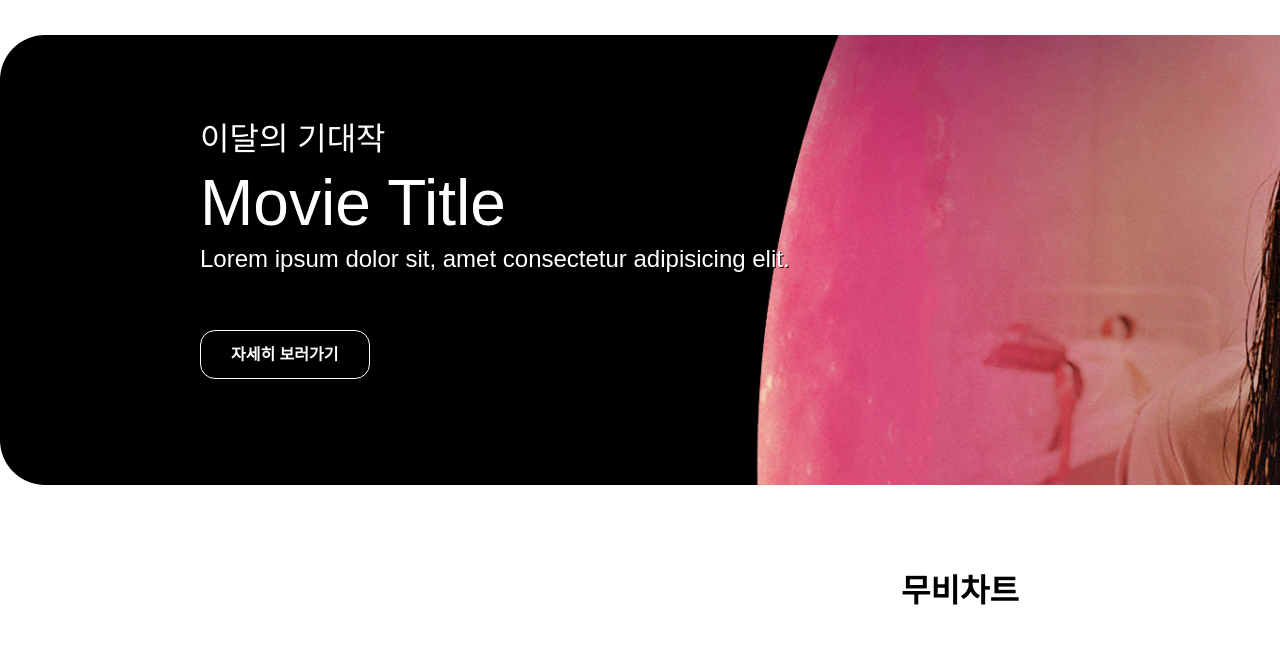
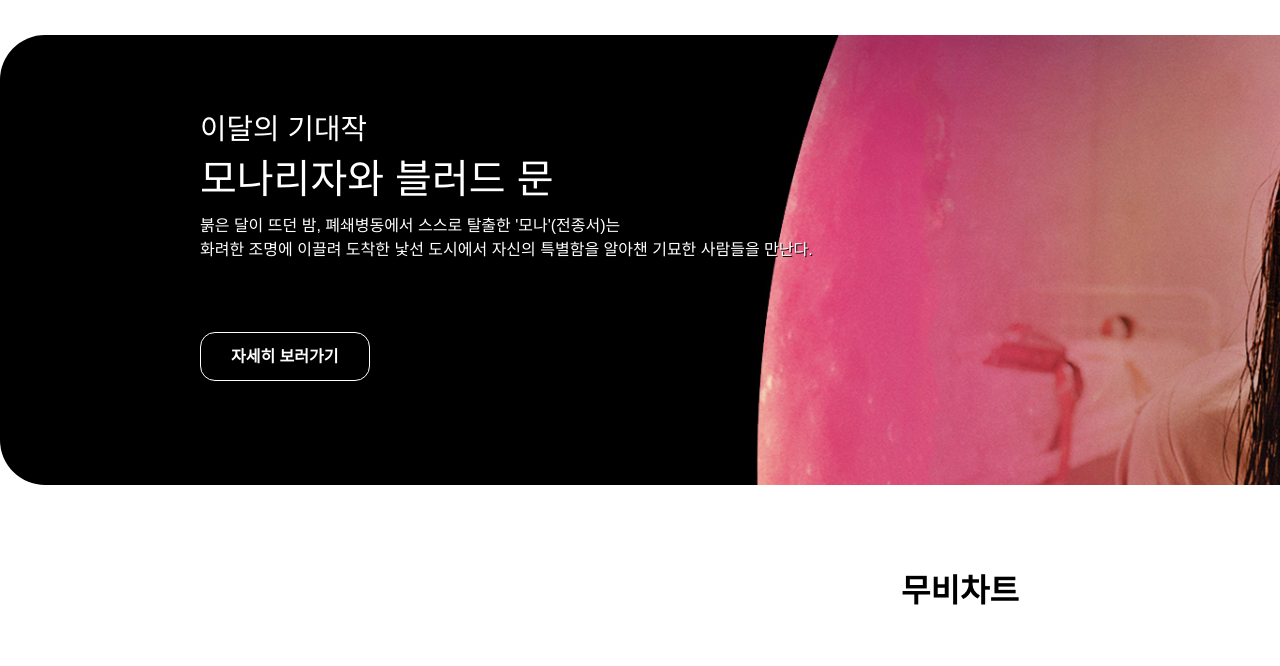
Before and after one commit to Bambi8125/project01_cgv, a plain HTML site: page index.html in a window 1280 px wide. Shown: the part 112-778 px from the top of the page. Drawn offline with nearby package versions, Linux system fonts and the light colour scheme; a web font is replaced by a local one.

Commit message:
230702_02

```diff
--- a/css/style.css
+++ b/css/style.css
@@ -96,7 +96,6 @@ h1 {
 /* 메인 메뉴 */
 
 #container {
-    width: fit-content;
     height: 70px;
     margin: 0 auto;
     font-size: 1rem;
@@ -146,11 +145,7 @@ h1 {
     overflow: visible;
 }
 
-
-
-
 /* 서브 메뉴 */
-
 .sub_container {
     display: block;
     width: 200px;
@@ -229,7 +224,6 @@ h1 {
     width: 1600px;
     height: auto;
     margin: 0 auto;
-    background: none;
 }
 
 .quick_menu_box {
@@ -237,7 +231,7 @@ h1 {
     height: auto;
     position: fixed;
     margin-left: 1600px;
-    margin-top: 350px;
+    margin-top: 280px;
     z-index: 999;
 }
 
@@ -306,14 +300,6 @@ h1 {
     line-height: 18px;
 }
 
-.extraQB span {
-    text-shadow: 0.1rem 0.1rem 0 white;
-}
-
-.extraQB p {
-    text-shadow: 0.1rem 0.1rem 0 white;
-}
-
 #QBicon3,
 #QBicon4 {
     display: block;
@@ -359,20 +345,21 @@ main .slide ul li div {
 
 /* 슬라이더 텍스트 */
 main .slide ul li div p.slide_type {
-    font-size: 2rem;
-    line-height: 3rem;
+    font-size: 1.8rem;
+    line-height: 1.8rem;
+    margin-bottom: 15px;
 }
 
 main .slide ul li div p.slide_tit {
-    font-size: 4rem;
-    line-height: 5rem;
-
+    font-size: 2.5rem;
+    line-height: 2.5rem;
+    margin-bottom: 15px;
 }
 
 main .slide ul li div p.slide_date {
-    font-size: 1.5rem;
-    line-height: 2rem;
-
+    font-size: 1rem;
+    line-height: 1.5rem;
+    margin-bottom: 15px;
 }
 
 main .slide ul li div a.slide_btn {
@@ -515,7 +502,7 @@ main .slide ul li#slide-4 {
 .chart_box {
     float: left;
     margin: 0.9rem;
-    transition: .3s;
+    transition: 0.3s;
 }
 
 .poster_box {
@@ -524,18 +511,18 @@ main .slide ul li#slide-4 {
     border-radius: 8%;
     overflow: hidden;
     z-index: 9999;
-    transition: .3s ease-in-out;
+    transition: 0.3s ease-in-out;
 }
 
 .poster_box img{
     width: 210px;
     height: 295px;
-    transition: all 0.5s ease-in-out;
+    transition: all 0.3s ease-in-out;
     transform: scale(1);
 }
 
 .chart_box:hover img{
-    transition: all 0.5s ease-in-out;
+    transition: all 0.3s ease-in-out;
     transform: scale(1.05);
 }
 
@@ -544,7 +531,7 @@ main .slide ul li#slide-4 {
     position: relative;
     top: -230px;
     opacity: 0;
-    transition: all 0.5s ease-in-out;
+    transition: all 0.3s ease-in-out;
 }
 
 .poster_box > a.bookmark > div {
--- a/index.html
+++ b/index.html
@@ -171,8 +171,8 @@
             <li id="slide-2">
                <div>
                   <p class="slide_type">이달의 기대작</p>
-                  <p class="slide_tit">Movie Title</p>
-                  <p class="slide_date">Lorem ipsum dolor sit, amet consectetur adipisicing elit. </p>
+                  <p class="slide_tit">모나리자와 블러드 문</p>
+                  <p class="slide_date">붉은 달이 뜨던 밤, 폐쇄병동에서 스스로 탈출한 '모나'(전종서)는 <br> 화려한 조명에 이끌려 도착한 낯선 도시에서 자신의 특별함을 알아챈 기묘한 사람들을 만난다.   </p>
                   <a href="./sub01/index.html" class="slide_btn">자세히 보러가기</a>
                </div>
             </li>
```
Also changed, not shown: sub01/css/style.css (+0 -8 lines), 3 other files.
